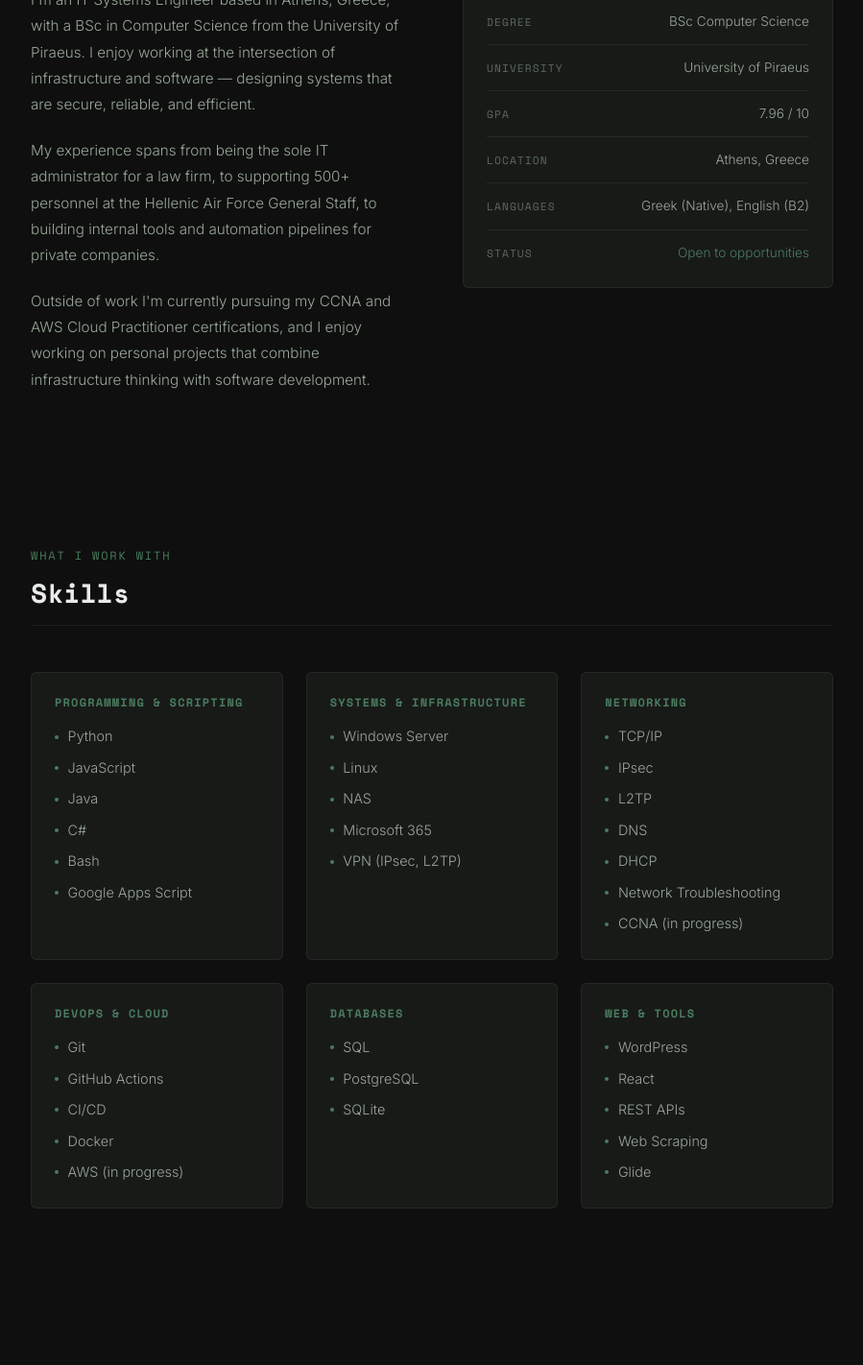
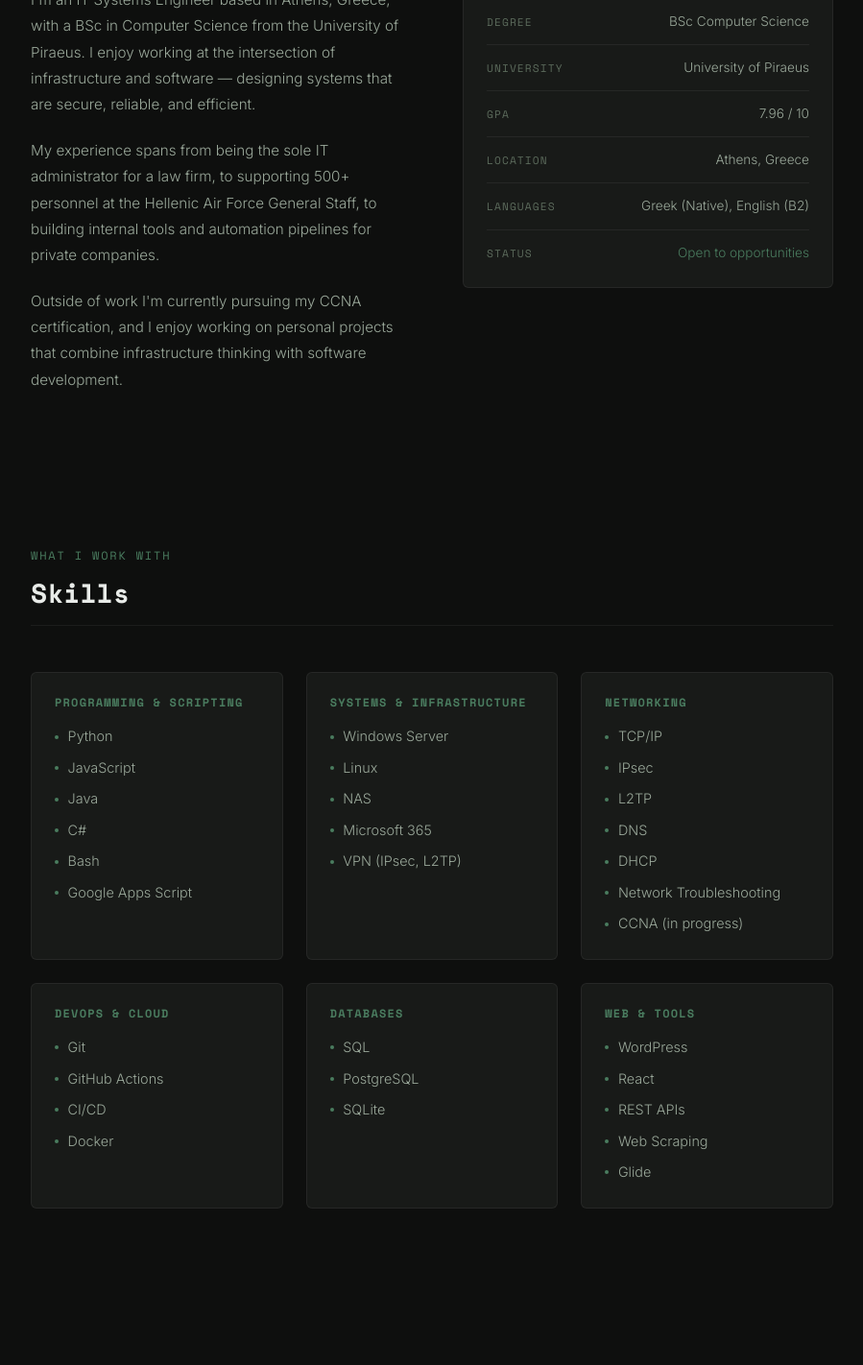
Before and after one commit to Jimsidi/jimsidi.github.io, a React (Vite) app: page / in a window 1280 px wide. Shown: the part 1025-2447 px from the top of the page at 96% size, without its empty margins (190-1089 px from the left). Built offline with nearby package versions, Linux system fonts and the light colour scheme.

Commit message:
feat: update skills and about

```diff
--- a/src/components/About.tsx
+++ b/src/components/About.tsx
@@ -17,9 +17,8 @@ function About() {
               automation pipelines for private companies.
             </p>
             <p>
-              Outside of work I'm currently pursuing my CCNA and AWS Cloud Practitioner
-              certifications, and I enjoy working on personal projects that combine infrastructure
-              thinking with software development.
+              Outside of work I'm currently pursuing my CCNA certification, and I enjoy working on
+              personal projects that combine infrastructure thinking with software development.
             </p>
           </div>
           <div className="about__details">
--- a/src/components/Skills.tsx
+++ b/src/components/Skills.tsx
@@ -21,7 +21,7 @@ const skillGroups = [
   },
   {
     category: 'DevOps & Cloud',
-    skills: ['Git', 'GitHub Actions', 'CI/CD', 'Docker', 'AWS (in progress)'],
+    skills: ['Git', 'GitHub Actions', 'CI/CD', 'Docker'],
   },
   {
     category: 'Databases',
```
